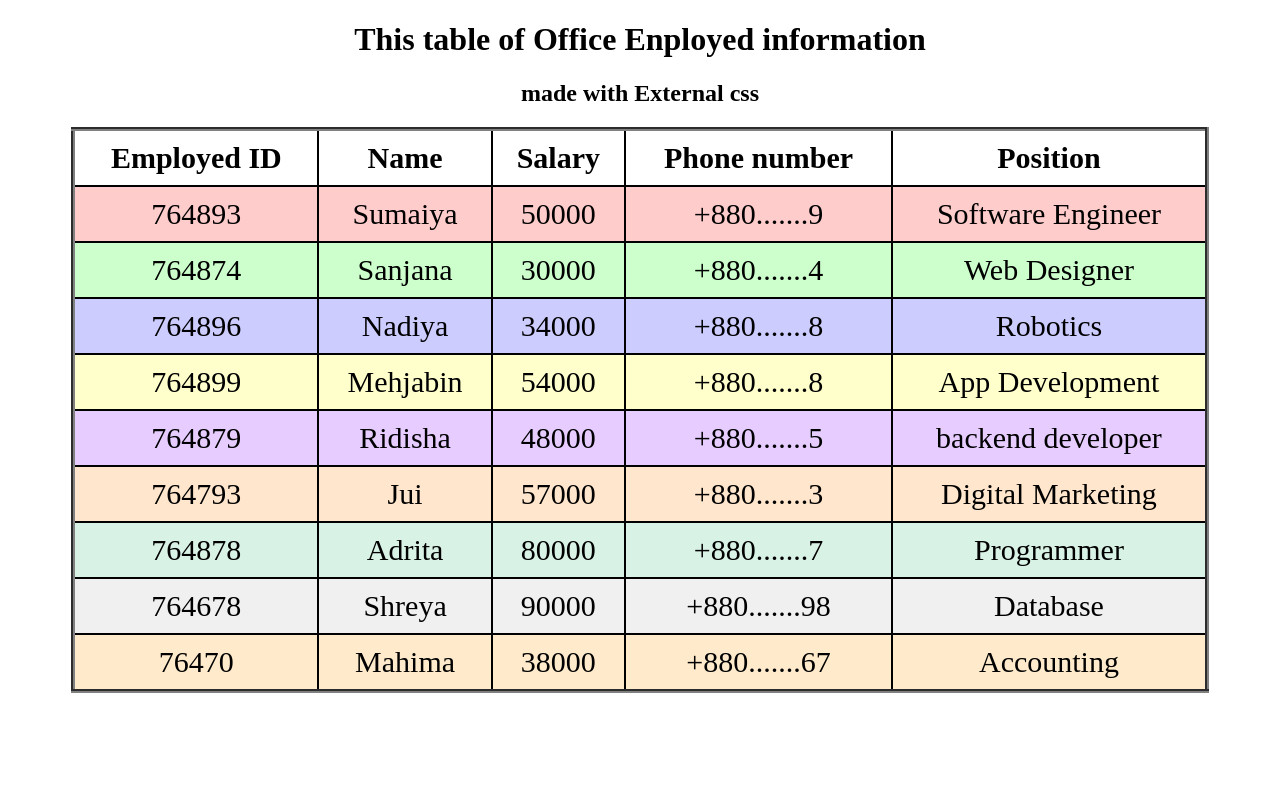
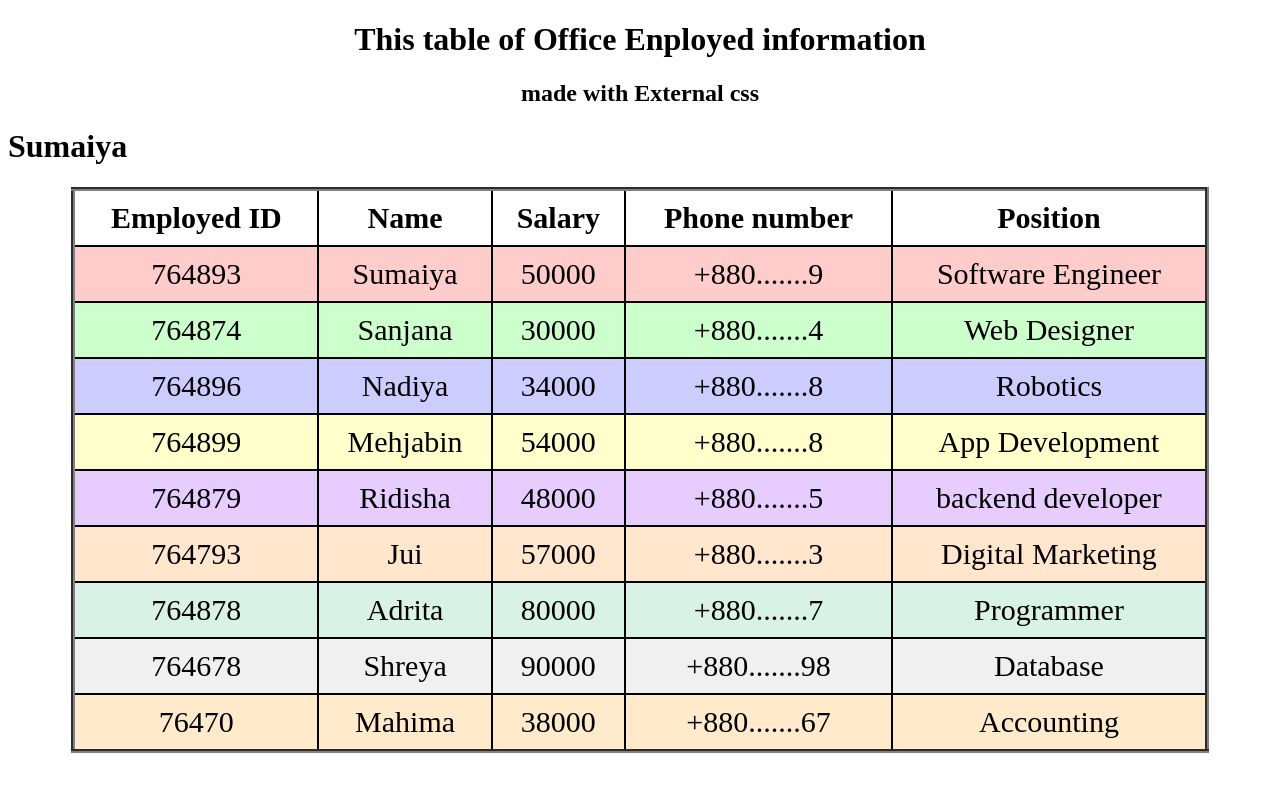
Before and after one commit to sumaiyadeveloper/practice, a plain HTML site: page index.html in a window 1280 px wide. Drawn offline with Linux system fonts and the light colour scheme.

Commit message:
practice done

```diff
--- a/index.html
+++ b/index.html
@@ -81,6 +81,7 @@
             <td style="font-size: 30px;">Accounting</td>
         </tr>
         <h2 style="text-align: center;">made with External css</h2>
+        <h1> Sumaiya</h1>
 
 
 
```
